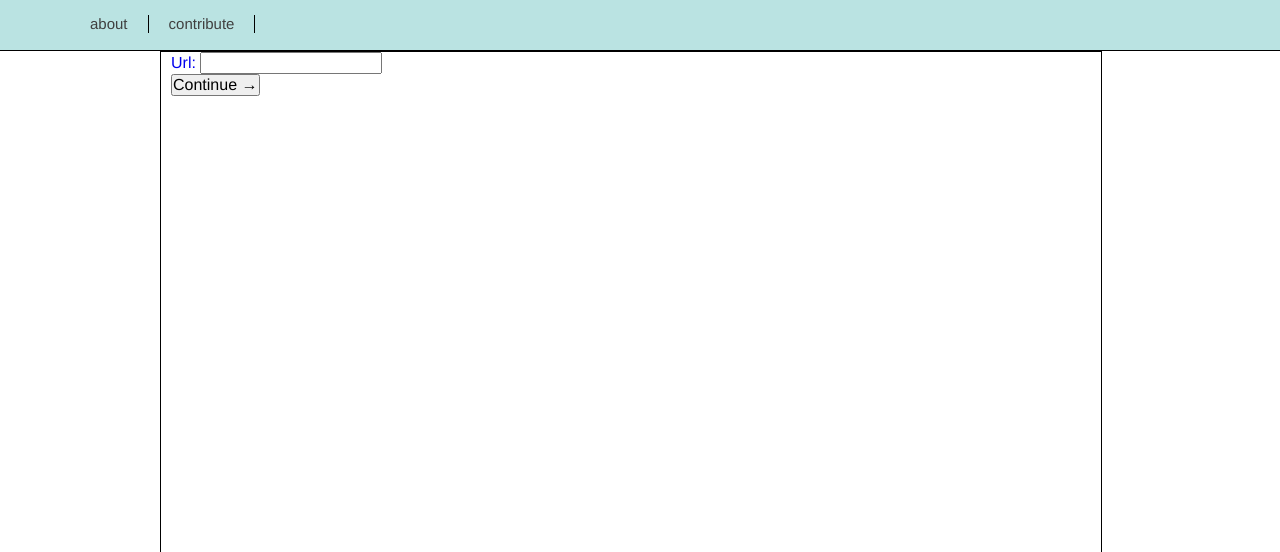
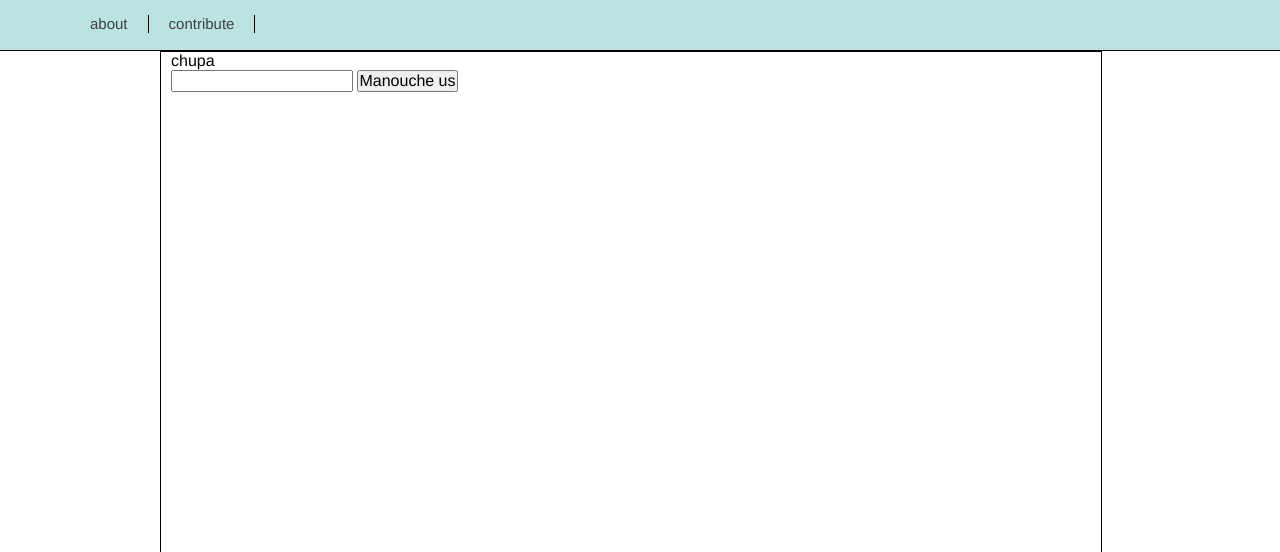
Before and after one commit to tarsisazevedo/djangodash2011, a Django app: page / in a window 1280 px wide. Shown: the part 151-703 px from the top of the page. Run offline with Django 3.2, Linux system fonts and the light colour scheme.

Commit message:
Add input project

```diff
--- a/manouche_us/project/templates/index.html
+++ b/manouche_us/project/templates/index.html
@@ -15,7 +15,7 @@
 <div class="menu">
     <ul>
         <li><a href="#">about</a></li>
-        <li><a href="#">contribute</li>
+        <li><a href="#">contribute</a></li>
     </ul>
 </div>
 {% endblock %}
@@ -24,16 +24,16 @@
 <div class="content">
     <div class="row">
         <div class="grid_12 main">
-            <div class="grid_6 column">
-
+            <div class="grid_6 column description">
+                <p>chupa</p>
             </div>
-
-            <form action="/" method="post" accept-charset="utf-8" class="grid_6 column">
-                {% csrf_token %}
-
-                {{ form.as_p }}
-                <input type="submit" value="Continue &rarr;"/>
-            </form>
+            <div class="grid_6 column submit-project">
+                <form action="/" method="post" accept-charset="utf-8">
+                    {% csrf_token %}
+                    {{ form.url }}
+                    <input type="submit" value="Manouche us"/>
+                </form>
+            </div>
         </div>
     </div>
 </div>
```
